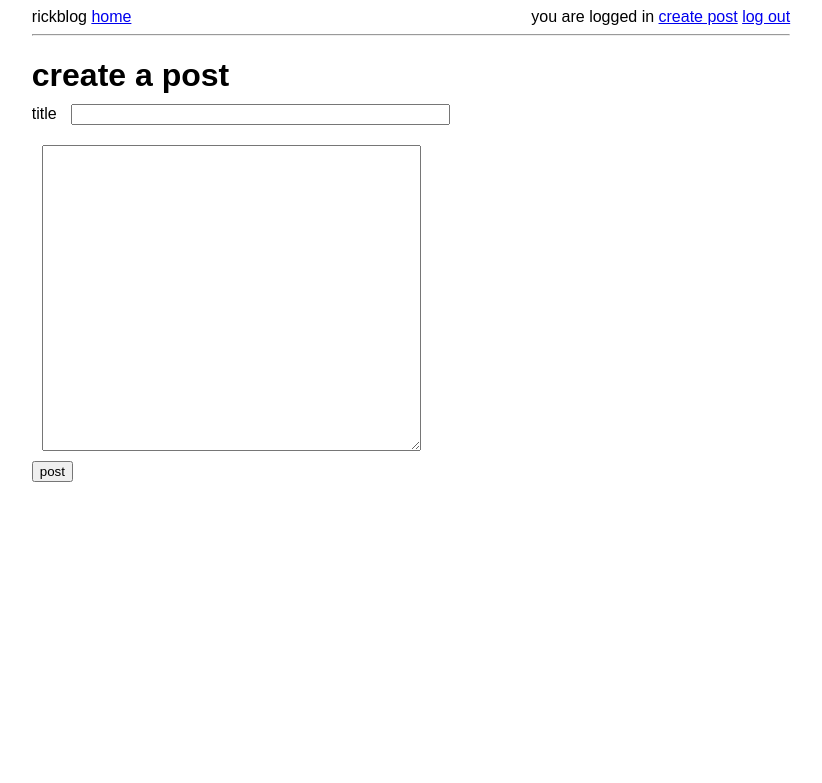
After one commit to rsuth/rickblog, a Flask app: page /create/ in a window 1280 px wide. The commit adds this page. Shown: the top 783 px of the page, without its empty margins (229-1051 px from the left). Run offline with Flask 2, Linux system fonts and the light colour scheme; the visitor is signed in with stand-in values (Sample User, id 1).

Commit message:
add editing,login/logout,post creation

```diff
--- a/app/routes.py
+++ b/app/routes.py
@@ -1,10 +1,79 @@
-from flask import render_template
-from app import app
+import re
+from functools import wraps
+from datetime import datetime
+from flask import render_template, url_for, redirect, session, request, flash
+from app import app, db
+from app.models import Post, Tag
+
+
+def login_required(fn):
+    @wraps(fn)
+    def inner(*args, **kwargs):
+        if session.get("logged_in"):
+            return fn(*args, **kwargs)
+        return redirect(url_for('login', next=request.path))
+    return inner
 
 
 @app.route('/')
 @app.route('/index')
 def index():
-    posts = [{'title': "first blog post", 'body': "this is the first blog post in a series of blog posts. it is a test."}, {
-        'title': "second blog post", 'body': "this is the second blog post in the series, it is also a test."}]
+    posts = Post.query.all()[::-1]  # reversed array of all posts.
     return render_template("index.html", title="rickblog home", posts=posts)
+
+
+@app.route('/create/', methods=["GET", "POST"])
+@login_required
+def create():
+    if request.method == "POST":
+        if request.form.get("title") and request.form.get("body"):
+            title = request.form.get("title")
+            body = request.form.get("body")
+            slug = re.sub('[^\w]+', '-', title.lower()).strip('-')
+            new_post = Post(title=title, body=body, slug=slug)
+            db.session.add(new_post)
+            db.session.commit()
+            return redirect(url_for("index"))
+        else:
+            flash("title and body required", "danger")
+    return render_template("create.html")
+
+
+@app.route('/login/', methods=["GET", "POST"])
+def login():
+    next_url = request.args.get("next") or request.form.get("next")
+    if request.method == "POST" and request.form.get("password"):
+        pw = request.form.get("password")
+        if pw == app.config["ADMIN_PASSWORD"]:
+            session["logged_in"] = True
+            session.permanent = True
+            return redirect(next_url or url_for('index'))
+        else:
+            flash("Incorrect password", "danger")
+    return render_template("login.html", next_url=next_url)
+
+
+@app.route('/logout/', methods=["GET", "POST"])
+def logout():
+    session.clear()
+    return redirect(url_for('index'))
+
+
+@app.route('/<slug>/', methods=["GET"])
+def detail(slug):
+    post = Post.query.filter_by(slug=slug).first_or_404()
+    return render_template("detail.html", post=post)
+
+
+@app.route('/edit/<slug>/', methods=["GET", "POST"])
+@login_required
+def edit(slug):
+    post = Post.query.filter_by(slug=slug).first_or_404()
+    if request.method == "POST":
+        post.title = request.form.get("title")
+        post.body = request.form.get("body")
+        post.slug = re.sub('[^\w]+', '-', post.title.lower()).strip('-')
+        post.timestamp = datetime.utcnow()
+        db.session.commit()
+        return redirect(url_for("detail", slug=post.slug))
+    return render_template("edit.html", post=post)
--- /dev/null
+++ b/app/static/style.css
@@ -0,0 +1,46 @@
+body {
+    font-family: Arial, Helvetica, sans-serif;
+}
+h1 {
+    margin-bottom: 0px;
+}
+
+h2 a {
+    text-decoration: none;
+    color: black;
+}
+
+.timestamp {
+    color: lightgray;
+    font-size: 8pt;
+    font-style: italic;
+    float: right;
+}
+
+#messages {
+    margin-bottom: 10px;
+    font-style: italic;
+    color: #ff726f
+}
+
+#container {
+    margin-left: 20%;
+    width: 60%;
+}
+
+.post {
+    width: 70%;
+    margin-top: 20px;
+    padding-bottom: 10px;
+    border-bottom: solid 1px grey;
+}
+
+#title-input {
+    margin: 10px;
+    width: 50%;
+}
+
+#body-input {
+    margin: 10px;
+    width: 50%;
+}
--- a/app/templates/base.html
+++ b/app/templates/base.html
@@ -5,10 +5,24 @@
       {% else %}
       <title>rickblog</title>
       {% endif %}
+      <link rel="stylesheet" type="text/css" href="{{ url_for('static', filename='style.css') }}">
     </head>
     <body>
-        <div>rickblog <a href="{{ url_for('index') }}">home</a></div>
-        <hr>
-        {% block content %}{% endblock %}
+        <div id="container">
+            <div id="topbar">rickblog
+                <a href="{{ url_for('index') }}">home</a>
+                <div style="float:right">
+                    {% if session['logged_in'] %}
+                        you are logged in
+                        <a href="{{ url_for('create') }}">create post</a>
+                        <a href="{{ url_for('logout') }}"> log out</a>
+                    {% else %}
+                        <a href="{{ url_for('login') }}">log in</a>
+                    {% endif %}
+                </div>
+                <hr>
+            </div>
+            {% block content %}{% endblock %}
+        </div>
     </body>
 </html>
--- /dev/null
+++ b/app/templates/create.html
@@ -0,0 +1,24 @@
+{% extends "base.html" %}
+{% block content %}
+    <h1>create a post</h1>
+    {% with messages = get_flashed_messages() %}
+        {% if messages %}
+        <div id="messages">
+            <script>
+                var messages = {{ messages | safe }};
+                var m = document.getElementById("messages");
+                for (var i=0; i < messages.length; i++){
+                    message = document.createTextNode(messages[i]);
+                    m.appendChild(message);
+                }
+            </script>
+        </div>
+        {% endif %}
+    {% endwith %}
+    <form action="{{ url_for('create') }}" class="post-form" method="post">
+        <label for="title">title</label>
+        <input id="title-input" name="title" type="text"><br>
+        <textarea id="body-input" name="body" rows="20" cols="60"></textarea><br>
+        <button type="submit">post</button>
+    </form>
+{% endblock %}
```
Also changed, not shown: app/__init__.py (+10 -1 lines), app/models.py (added, +33 -0 lines), app/templates/detail.html (added, +14 -0 lines), app/templates/edit.html (added, +25 -0 lines), app/templates/index.html (+10 -1 lines), app/templates/login.html (added, +24 -0 lines), config.py (+8 -0 lines), rickblog.py (+7 -1 lines), 2 other files.
